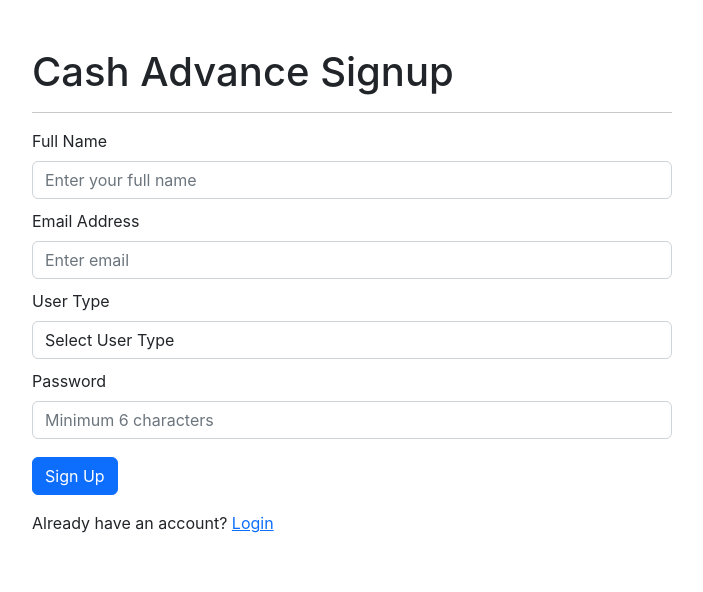
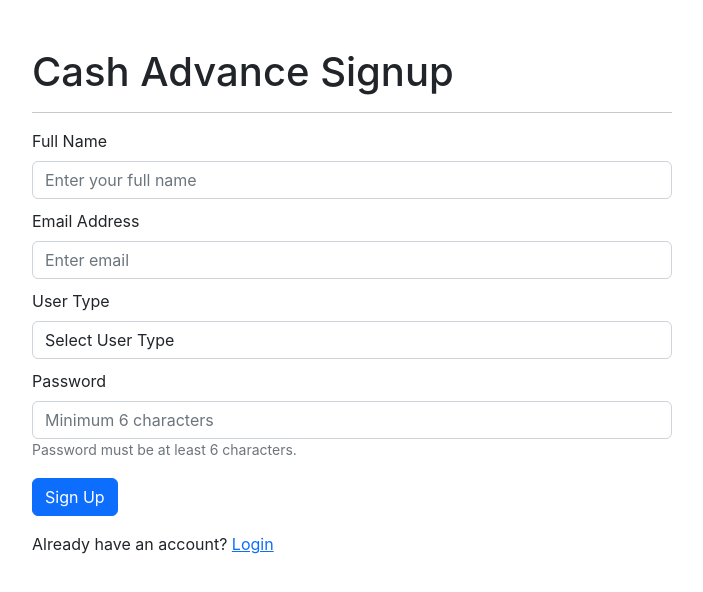
Before and after one commit to littlephillips/Cash-Advance, a React (Create React App) app: page /signup in a window 1280 px wide. Shown: the top 592 px of the page, without its empty margins (288-991 px from the left). Built offline with nearby package versions, Linux system fonts and the light colour scheme; no server answers.

Commit message:
addded password attribute

```diff
--- a/src/pages/RegistrationPage/Signup.js
+++ b/src/pages/RegistrationPage/Signup.js
@@ -129,8 +129,10 @@ function Signup() {
                             name="password"
                             value={formData.password}
                             onChange={handleInputChange}
+                            minLength={6}
                             required
                         />
+                        <Form.Text muted>Password must be at least 6 characters.</Form.Text>
                     </Form.Group>
 
                     <Button variant="primary" type="submit" className="mt-2">
```
